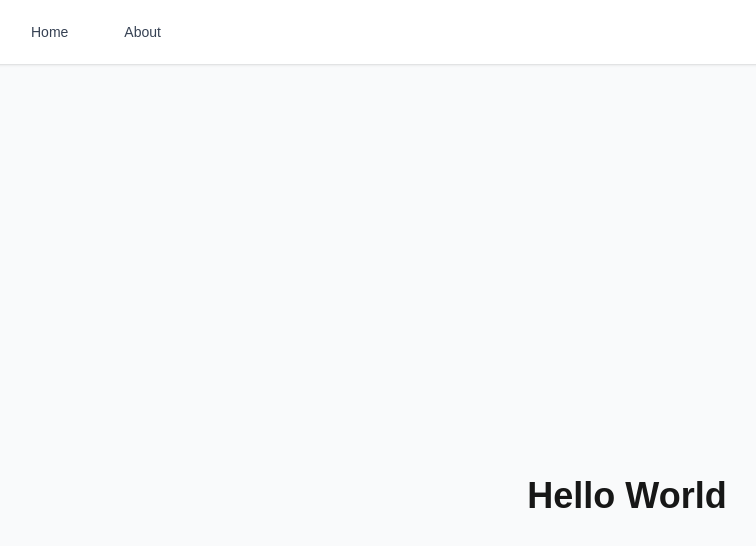
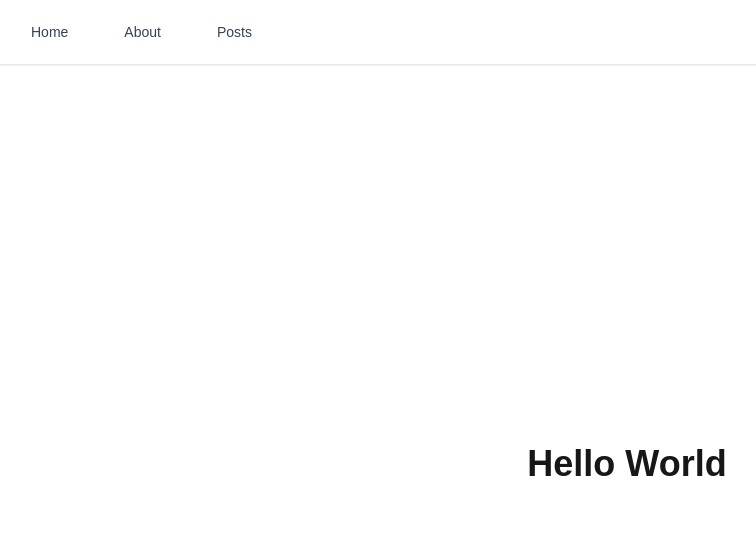
Before and after one commit to pro-boost/alx-project-0x02-setup, a Next.js app in the folder alx-project-0x02/: page / in a window 1280 px wide. Shown: the top 546 px of the page, without its empty margins (13-769 px from the left). Built offline with nearby package versions, Linux system fonts and the light colour scheme.

Commit message:
feat(header): Implement Navigation and Layout

```diff
--- a/alx-project-0x02/components/layout/Header.tsx
+++ b/alx-project-0x02/components/layout/Header.tsx
@@ -18,6 +18,12 @@ export default function Header() {
             >
               About
             </Link>
+            <Link
+              href="/posts"
+              className="text-gray-700 hover:text-blue-600 px-3 py-2 text-sm font-medium transition-colors duration-200"
+            >
+              Posts
+            </Link>
           </div>
         </div>
       </nav>
--- a/alx-project-0x02/components/layout/Layout.tsx
+++ /dev/null
@@ -1,15 +0,0 @@
-import Header from "./Header";
-type LayoutProps = {
-  children: React.ReactNode;
-};
-
-export default function Layout({ children }: LayoutProps) {
-  return (
-    <div className="min-h-screen bg-gray-50">
-      <Header />
-      <main className="max-w-7xl mx-auto px-4 sm:px-6 lg:px-8 py-8">
-        {children}
-      </main>
-    </div>
-  );
-}
--- a/alx-project-0x02/pages/_app.tsx
+++ b/alx-project-0x02/pages/_app.tsx
@@ -1,10 +1,6 @@
 import "@/styles/globals.css";
 import type { AppProps } from "next/app";
-import Layout from "@/components/layout/Layout";
+
 export default function App({ Component, pageProps }: AppProps) {
-  return (
-    <Layout>
-      <Component {...pageProps} />
-    </Layout>
-  );
+  return <Component {...pageProps} />;
 }
--- a/alx-project-0x02/pages/about.tsx
+++ b/alx-project-0x02/pages/about.tsx
@@ -1,7 +1,10 @@
 import Button from "@/components/common/Button";
+import Header from "@/components/layout/Header";
 
 const AboutPage = () => {
   return (
+    <>
+      <Header />
       <div className="flex flex-col items-center justify-center h-screen">
         <h1 className="text-4xl font-bold">About Page</h1>
         <Button
@@ -23,6 +26,7 @@ const AboutPage = () => {
           background="bg-green-600 text-white"
         />
       </div>
+    </>
   );
 };
 export default AboutPage;
--- a/alx-project-0x02/pages/home.tsx
+++ b/alx-project-0x02/pages/home.tsx
@@ -1,6 +1,7 @@
 import Button from "@/components/common/Button";
 import Card from "@/components/common/Card";
 import PostModal from "@/components/common/PostModal";
+import Header from "@/components/layout/Header";
 import { useState } from "react";
 
 export default function HomePage() {
@@ -13,6 +14,8 @@ export default function HomePage() {
   };
 
   return (
+    <>
+      <Header />
       <div className="flex items-center justify-center h-screen gap-12">
         <h1 className="text-4xl font-bold text-black">Home Page</h1>
         <Card title="Card 1" content="Card 1 content" />
@@ -32,5 +35,6 @@ export default function HomePage() {
           </div>
         )}
       </div>
+    </>
   );
 }
--- a/alx-project-0x02/pages/index.tsx
+++ b/alx-project-0x02/pages/index.tsx
@@ -1,7 +1,12 @@
+import Header from "@/components/layout/Header";
+
 export default function Home() {
   return (
-    <div className="flex flex-col items-center justify-center h-screen">
-      <h1 className="text-4xl font-bold">Hello World</h1>
-    </div>
+    <>
+      <Header />
+      <div className="flex flex-col items-center justify-center h-screen">
+        <h1 className="text-4xl font-bold">Hello World</h1>
+      </div>
+    </>
   );
 }
--- /dev/null
+++ b/alx-project-0x02/pages/posts.tsx
@@ -0,0 +1,10 @@
+import Header from "@/components/layout/Header";
+
+export default function posts() {
+  return (
+    <>
+      <Header />
+      <h1>Posts</h1>
+    </>
+  );
+}
```
Lines whose indentation alone changed are shown as unchanged.
